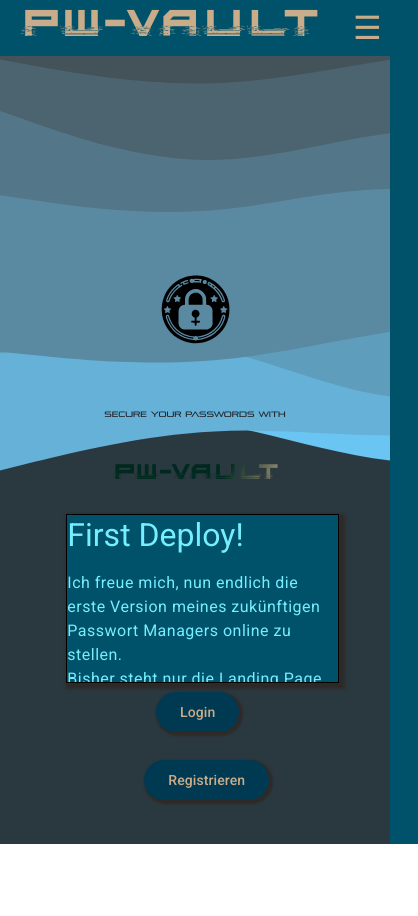
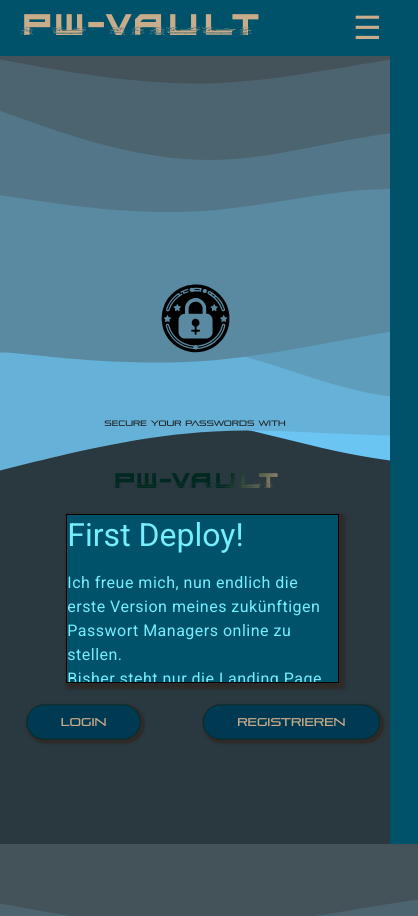
Before and after one commit to Bockkwurst/pwmanagerang-fe, an Angular app: page /home in a window 390 px wide. Shown: the whole page, 418 px wide, since content can reach past the window. Before the commit the page ends 844 px from the top, so only its background shows below. Built offline with nearby package versions, Linux system fonts and the light colour scheme.

Commit message:
changed mat button with custom design

```diff
--- a/src/app/app.component.css
+++ b/src/app/app.component.css
@@ -0,0 +1,5 @@
+:host {
+  height: 100%;
+  display: flex;
+  flex-direction: column;
+}
--- a/src/app/default-button/default-button.component.css
+++ b/src/app/default-button/default-button.component.css
@@ -1,40 +1,46 @@
-button {
-  background-color: var(--button-primary) !important;
-  color: var(--accent-one) !important;
-  box-shadow: var(--shadow) 2px 2px 2px 2px !important;
+.default-button-container {
+  margin: 10px;
 }
 
-.login-button {
-  position: absolute;
-  top: 90vh;
-  left: 40vw;
+.buttonClass {
+  display: flex;
+  font: inherit;
+  padding: 0.75em 3em;
+  background: var(--button-primary);
+  border: 0.1em solid var(--button-secondary);
+  border-radius: 100vw;
+  cursor: pointer;
+  transition: background-color 250ms;
+  position: relative;
+  isolation: isolate;
+  overflow: hidden;
+  color: var(--accent-one);
+  font-family: var(--secondary-header-font);
+  box-shadow: 3px 3px 3px 3px var(--shadow);
 }
 
-.register-button {
-  position: absolute;
-  top: 90vh;
-  left: 50vw;
+.buttonClass:hover,
+.buttonClass:focus-visible {
+  background: var(--light-secondary);
 }
 
-@media (max-width: 880px) {
-  .login-button {
-    top: 82vh;
-    left: 44.5vw;
+.buttonClass > span {
+  z-index: -1;
+  width: 33.333%;
+  height: 100%;
+  background: transparent;
+  opacity: .5;
+}
+
+.buttonClass:active {
+  box-shadow: 3px 3px 3px 3px inset var(--shadow);
+}
+
+@media (max-width: 600px) {
+  .buttonClass {
+    scale: 70%;
   }
-
-  .register-button {
-    top: 90vh;
-    left: 42vw;
+  .default-button-container{
+    margin: 0;
   }
 }
-@media (max-width: 600px) {
-  .login-button {
-    top: 82vh;
-    left: 40vw;
-  }
-
-  .register-button {
-    top: 90vh;
-    left: 37vw;
-  }
-}
--- a/src/app/default-button/default-button.component.html
+++ b/src/app/default-button/default-button.component.html
@@ -1,5 +1,9 @@
 <div>
-  <div class="example-button-row">
-    <button mat-raised-button [class]="buttonClass" (click)="onClick()">{{ buttonText }}</button>
+  <div class="default-button-container">
+    <button [class]="{ buttonClass }" (click)="onClick()">
+      <span></span>
+      {{ buttonText }}
+      <span></span>
+    </button>
   </div>
 </div>
--- a/src/app/home/home.component.html
+++ b/src/app/home/home.component.html
@@ -1,9 +1,3 @@
 <div class="home-content">
   <app-landing/>
-  <div class="buttons">
-    <app-default-button [buttonText]="'Login'" [buttonClass]="'login-button'"
-                        (buttonClick)="onLoginClick()"></app-default-button>
-    <app-default-button [buttonText]="'Registrieren'" [buttonClass]="'register-button'"
-                        (buttonClick)="onRegisterClick()"></app-default-button>
-  </div>
 </div>
--- a/src/app/landing-head/landing.component.css
+++ b/src/app/landing-head/landing.component.css
@@ -1,18 +1,21 @@
+:host {
+  flex: 1;
+}
+
 img {
   width: 20vw;
   height: 20vh;
 }
-
-.land-container {
-  position: absolute;
+.landing-container {
   display: flex;
   flex-direction: column;
-  justify-content: center;
+  justify-content: space-between;
+  height: 100vh;
+}
+.land-container {
+  display: flex;
+  flex-direction: column;
   align-items: center;
-  top: 60px;
-  bottom: 20vh;
-  left: 0;
-  right: 0;
   margin: auto;
   padding: 2%;
 }
@@ -30,7 +33,6 @@ h3 {
   font-family: var(--secondary-header-font);
   max-font-size: 3vw;
 }
-
 
 
 .infobox {
@@ -59,7 +61,7 @@ h3 {
   overflow-y: scroll;
 }
 
-@media (max-width: 841px){
+@media (max-width: 841px) {
   h1 {
     font-size: 4.5vw;
   }
@@ -69,7 +71,7 @@ h3 {
   }
 }
 
-@media (max-width: 600px){
+@media (max-width: 600px) {
   h1 {
     font-size: 3.5vw;
   }
@@ -77,4 +79,16 @@ h3 {
   h3 {
     font-size: 2vw;
   }
+
+  .buttons{
+    margin: 15px;
+  }
 }
+
+.buttons {
+  width: 100%;
+  display: flex;
+  align-items: center;
+  justify-content: center;
+  margin-bottom: 20vh;
+}
--- a/src/app/landing-head/landing.component.html
+++ b/src/app/landing-head/landing.component.html
@@ -9,7 +9,8 @@
 
       <h4>
         First Deploy!
-      </h4><p>
+      </h4>
+      <p>
         Ich freue mich, nun endlich die erste Version meines zukünftigen Passwort Managers online zu stellen.
         <br/>
         Bisher steht nur die Landing Page auf der du gerade bist zur verfügung,<br/>
@@ -21,9 +22,9 @@
     </div>
   </div>
   <div class="buttons">
-    <app-default-button [buttonText]="'Login'" [buttonClass]="'login-button'"
+    <app-default-button class="login-button" [buttonText]="'Login'" [buttonClass]="'login-button'"
                         (buttonClick)="onLoginClick()"></app-default-button>
-    <app-default-button [buttonText]="'Registrieren'" [buttonClass]="'register-button'"
+    <app-default-button class="register-button" [buttonText]="'Registrieren'" [buttonClass]="'register-button'"
                         (buttonClick)="onRegisterClick()"></app-default-button>
   </div>
 </div>
--- a/src/app/navbar/navbar.component.css
+++ b/src/app/navbar/navbar.component.css
@@ -93,3 +93,9 @@
     margin: 20px 0;
   }
 }
+
+@media (max-width: 600px) {
+  .nav-brand {
+    font-size: 80%;
+  }
+}
```
Lines whose indentation alone changed are shown as unchanged.
